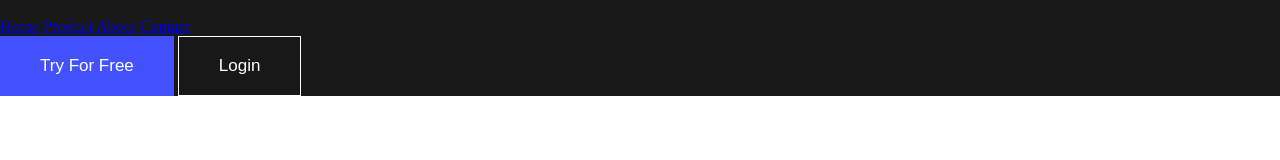
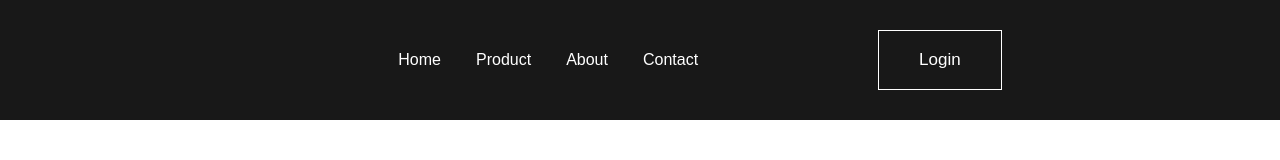
Before and after one commit to freboy1/Freeland, a plain HTML site: page index.html in a window 1280 px wide. Drawn offline with Linux system fonts and the light colour scheme; a web font is replaced by a local one.

Commit message:
FInish Nav

```diff
--- a/index.html
+++ b/index.html
@@ -8,18 +8,17 @@
     <link rel="stylesheet" href="styles/buttons.css">
 </head>
 <body>
+    <!-- <button class="primary">Try For Free</button> -->
     <header class="header">
         <section class="header__main">
             <img src="images/logo.png" alt="">
 
-            <nav>
+            <nav class="header__nav">
                 <a href="#">Home</a>
                 <a href="#">Product</a>
                 <a href="#">About</a>
                 <a href="#">Contact</a>
             </nav>
-
-            <button class="primary">Try For Free</button>
             <button class="secondary">Login</button>
         </section>
     </header>
--- a/styles/header.css
+++ b/styles/header.css
@@ -5,3 +5,27 @@ body {
 .header {
     background: #181818;
 }
+
+.header__main {
+    display: flex;
+    justify-content: center;
+    align-items: center;
+    height: 120px;
+}
+
+
+.header__nav{
+    margin-left: 120px;
+    margin-right: 149px;
+}
+
+.header__nav a {
+    font-family: RobotoM, sans-serif;
+    color: white;
+    text-decoration: none;
+    margin-right: 31px;
+}
+
+.header__nav a:hover {
+    color: gray;
+}
```
